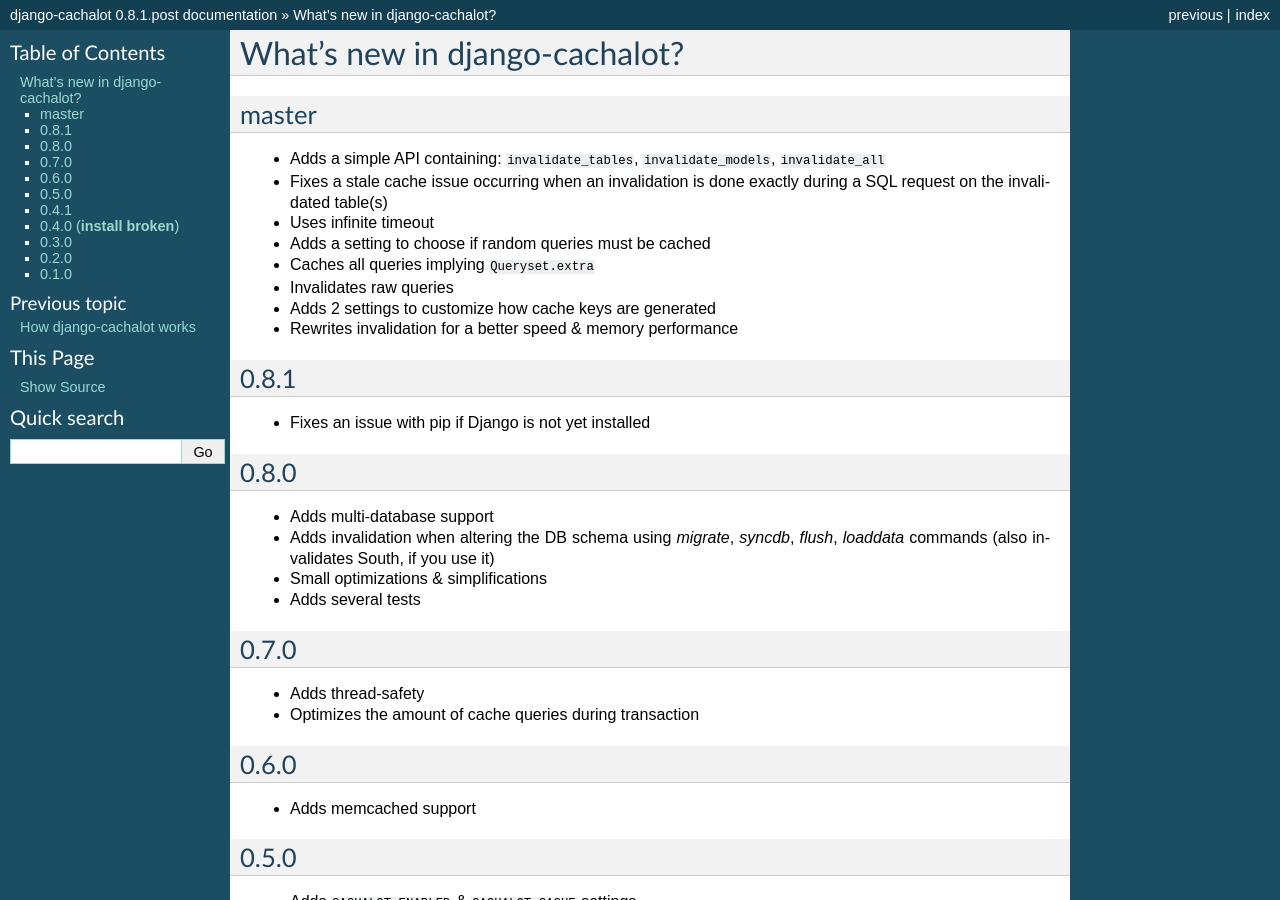
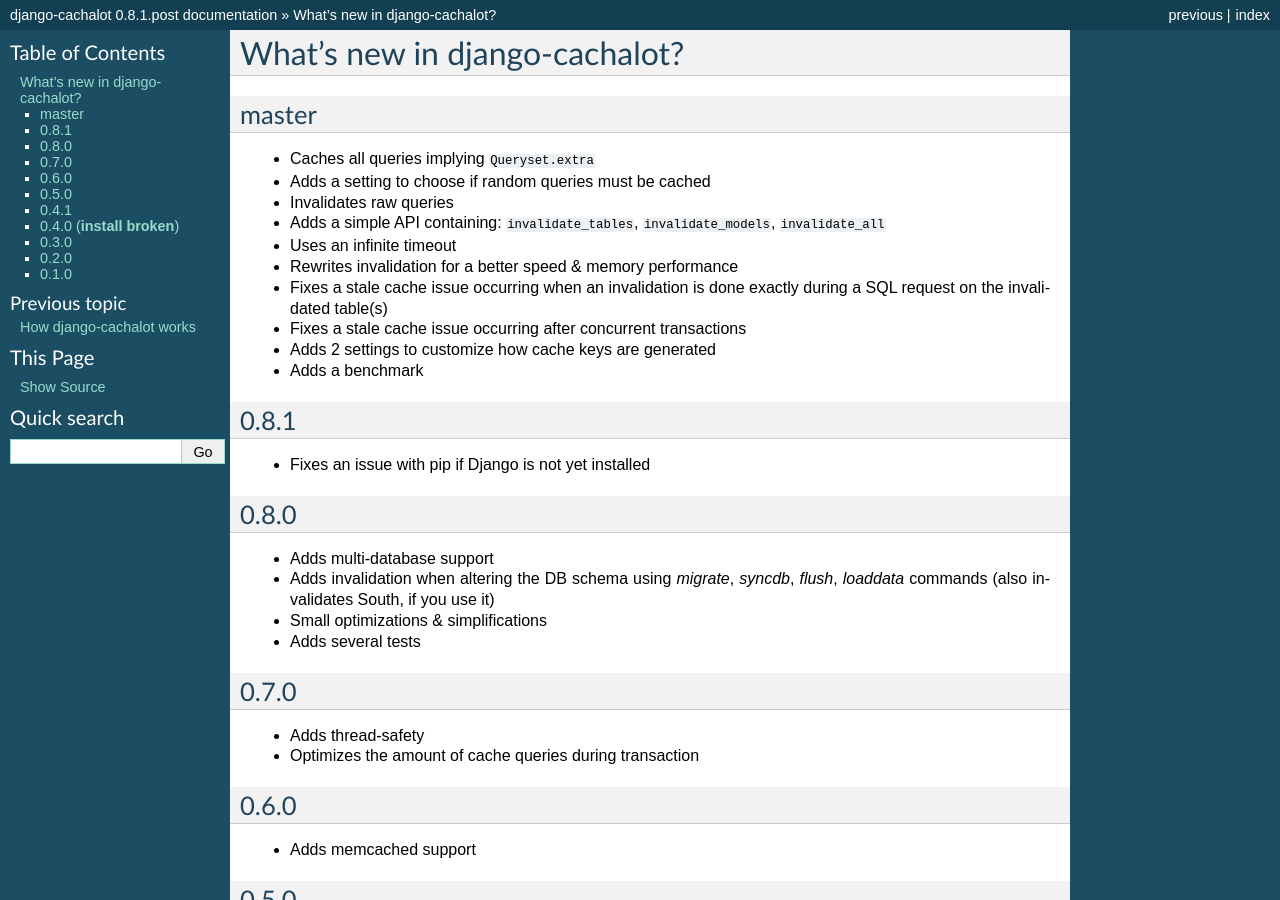
Before and after one commit to noripyt/django-cachalot, a Sphinx documentation site: the page built from docs/changelog.rst, in a window 1280 px wide and 900 px high. Built offline with Sphinx 7.4.7, drawn with Linux system fonts in a browser that asks for light colours; pages that are not in the unit, such as notebooks, are missing from menus; the version number could not be read and is left out.

Commit message:
Updates transaction handling to work with the latest invalidation system.

```diff
--- a/CHANGELOG.rst
+++ b/CHANGELOG.rst
@@ -4,16 +4,18 @@
 master
 ------
 
+- Caches all queries implying ``Queryset.extra``
+- Adds a setting to choose if random queries must be cached
+- Invalidates raw queries
 - Adds a simple API containing:
   ``invalidate_tables``, ``invalidate_models``, ``invalidate_all``
+- Uses an infinite timeout
+- Rewrites invalidation for a better speed & memory performance
 - Fixes a stale cache issue occurring when an invalidation is done
   exactly during a SQL request on the invalidated table(s)
-- Uses infinite timeout
-- Adds a setting to choose if random queries must be cached
-- Caches all queries implying ``Queryset.extra``
-- Invalidates raw queries
+- Fixes a stale cache issue occurring after concurrent transactions
 - Adds 2 settings to customize how cache keys are generated
-- Rewrites invalidation for a better speed & memory performance
+- Adds a benchmark
 
 
 0.8.1
--- a/docs/todo.rst
+++ b/docs/todo.rst
@@ -5,9 +5,3 @@
 ...............
 
 - Cache raw queries
-
-Weaknesses to be tested
-.......................
-
-- A stale cache issue should never happen when a table is invalidated
-  exactly during a SQL read query (fixed, but never tested in the test suite)
```
Also changed, not shown: 3 other files.
